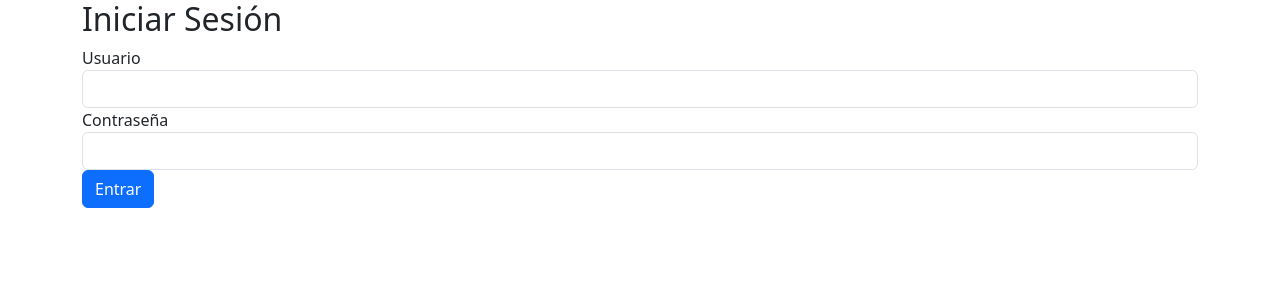
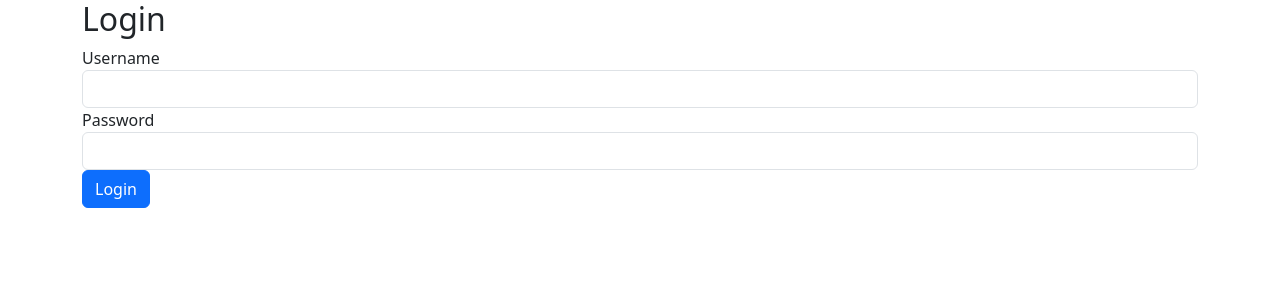
Before and after one commit to jcercado/proyect-dgm, a PHP site: page /login in a window 1280 px wide. Shown: the top 300 px of the page. Run offline with PHP 8.4, Linux system fonts and the light colour scheme; some libraries are stand-ins or nearby versions.

Commit message:
actualizacion

```diff
--- a/app/controllers/AuthController.php
+++ b/app/controllers/AuthController.php
@@ -3,28 +3,32 @@
 namespace App\Controllers;
 
 use App\Core\Controller;
-use App\Models\User;
 
 class AuthController extends Controller {
     public function login() {
         if ($_SERVER['REQUEST_METHOD'] === 'POST') {
-            $userModel = new User();
-            $user = $userModel->getUserByUsername($_POST['username']);
-            if ($user && password_verify($_POST['password'], $user['password'])) {
-                $_SESSION['user'] = $user;
-                header('Location: /dashboard');
-                exit();
-            } else {
-                $this->view('auth/login', ['error' => 'Credenciales inválidas']);
-            }
+            // Lógica de autenticación
+            $username = $_POST['username'];
+            $password = $_POST['password'];
+            // Aquí debería ir la lógica de autenticación
+            // ...
+
+            // Redirigir al reporte después de una autenticación exitosa
+            header('Location: /report');
+            exit();
         } else {
-            $this->view('auth/login');
+            $this->render('auth/login');
         }
     }
 
     public function logout() {
+        // Lógica de logout
         session_destroy();
         header('Location: /login');
-        exit();
+    }
+
+    protected function render($view, $data = []) {
+        extract($data);
+        require "../app/views/{$view}.php";
     }
 }
--- a/app/views/auth/login.php
+++ b/app/views/auth/login.php
@@ -1,26 +1,24 @@
 <!DOCTYPE html>
-<html lang="es">
+<html lang="en">
 <head>
     <meta charset="UTF-8">
+    <meta name="viewport" content="width=device-width, initial-scale=1.0">
     <title>Login</title>
     <link rel="stylesheet" href="/css/bootstrap.min.css">
 </head>
 <body>
     <div class="container">
-        <h2>Iniciar Sesión</h2>
-        <?php if (isset($error)): ?>
-            <div class="alert alert-danger"><?= $error ?></div>
-        <?php endif; ?>
+        <h2>Login</h2>
         <form action="/login" method="post">
             <div class="form-group">
-                <label for="username">Usuario</label>
-                <input type="text" name="username" id="username" class="form-control">
+                <label for="username">Username</label>
+                <input type="text" class="form-control" id="username" name="username" required>
             </div>
             <div class="form-group">
-                <label for="password">Contraseña</label>
-                <input type="password" name="password" id="password" class="form-control">
+                <label for="password">Password</label>
+                <input type="password" class="form-control" id="password" name="password" required>
             </div>
-            <button type="submit" class="btn btn-primary">Entrar</button>
+            <button type="submit" class="btn btn-primary">Login</button>
         </form>
     </div>
     <script src="/js/bootstrap.bundle.min.js"></script>
```
Also changed, not shown: app/controllers/ReportController.php (+11 -3 lines), .htaccess, 1 other file.
